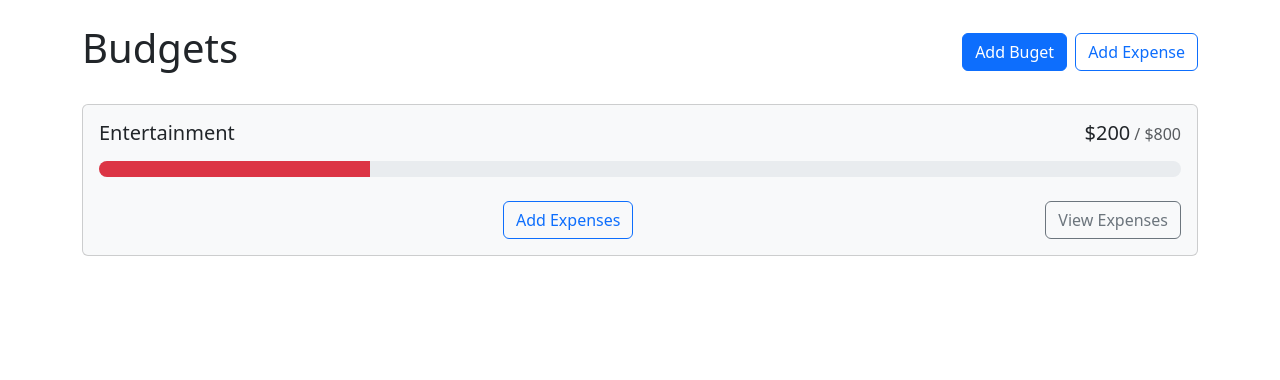
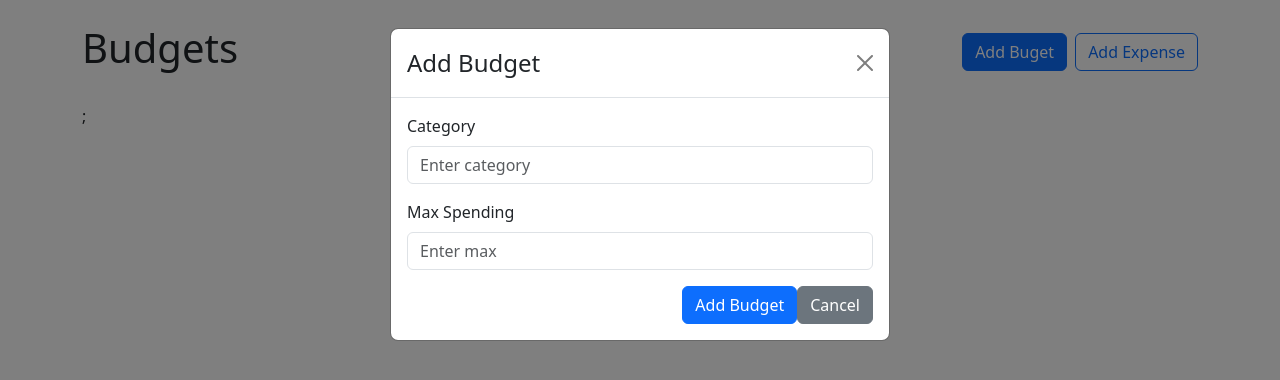
Before and after one commit to jessvasq/Budget-App, a React (Create React App) app in the folder budget-app/: page / in a window 1280 px wide. Both pictures are taken after a click on the button "Add Buget". Shown: the top 380 px of the page. Built offline with nearby package versions, Linux system fonts and the light colour scheme.

Commit message:
adding budgets functionality

```diff
--- a/budget-app/src/App.js
+++ b/budget-app/src/App.js
@@ -1,23 +1,50 @@
 import { Container, Stack, Button} from 'react-bootstrap';
 import './App.css';
 import BudgetCard from './components/BudgetCard';
+import AddBudget from './components/AddBudget';
+import {React, useState} from 'react';
+import { useBudgets } from './contexts/BudgetsContext';
+
 
 function App() {
-  return <Container className='my-4'>
+  // We'll use React.useState to keep track of whether the modal is open or not, by default it's false/closed
+  const [showAddBudgetModal, setShowAddBudgetModal] = useState(false);
+  // We'll use the useBudgets hook to get the budgets from the BudgetsContext
+  const {budgets, getBudgetsExpenses} = useBudgets();
+
+  return(
+  <>
+  <Container className='my-4'>
     <Stack direction='horizontal' gap='2' className='mb-4'>
       <h1 className='me-auto'> Budgets </h1>
-      <Button variant='primary'> Add Buget </Button>
+      {/* onClick function will set the state of showAddBudgetModal to true, which will open the modal, so that whenever we click on the show modal we'll see the pop-up to add a new budget */}
+      <Button variant='primary' onClick={()=> setShowAddBudgetModal(true)}> Add Buget </Button>
       <Button variant='outline-primary'> Add Expense </Button>
     </Stack>
+
+
     <div id = "grid-container">
-      <BudgetCard
-        name='Entertainment'
-        gray
-        amount={200}
-        max={800}>
-      </BudgetCard>
+      {/* TO-DO: Create a separate component for the BudgetCard */}
+      {/* we'll loop through the budgets array and render a BudgetCard for each budget */}
+      {budgets.map(budget => {
+        //this function will take all the expenses, add all the amounts together, and return the total amount of expenses for a specific budget/category
+        const amount = getBudgetsExpenses(budget.id).reduce((total, expense) => total + expense.amount, 0)
+
+        return(
+        <BudgetCard
+          name={budget.name}
+          amount={0}
+          max={budget.max}
+        />
+        )
+      })
+        };
+
     </div>
   </Container>
+  <AddBudget show={showAddBudgetModal} handleClose={() => setShowAddBudgetModal(false)}/>
+  </>
+  )
 }
 
 export default App;
--- /dev/null
+++ b/budget-app/src/components/AddBudget.js
@@ -0,0 +1,51 @@
+import {React, useRef} from 'react';
+import { Form, Modal, Button } from 'react-bootstrap';
+import { useBudgets } from '../contexts/BudgetsContext';
+
+
+
+export default function AddBudget({  show, handleClose }) {
+    //nameRef is a reference to the input field
+    const nameRef = useRef();
+    const maxRef = useRef();
+    const { addBudget } = useBudgets();
+    const handleSubmit = (e) => {
+        // Prevents page from refreshing
+        e.preventDefault();
+
+        // Add budget to the list by calling the function 'addBudget' from useBudgets and passing in the name and max as parameters
+        addBudget({
+                name: nameRef.current.value,
+                //use parseFloat to convert the string to a number
+                max: parseFloat(maxRef.current.value),
+            })
+        // whenever we submit, we'll close the modal
+            handleClose();
+    };
+
+    return (
+        <Modal show={show} onHide={handleClose}>
+            <Form onSubmit={handleSubmit}>
+                <Modal.Header closeButton>
+                    <Modal.Title> Add Budget </Modal.Title>
+                </Modal.Header>
+                <Modal.Body>
+                    {/* We'll use Form to add budget */}
+                    <Form.Group className = 'mb-3' controlId='name'>
+                        <Form.Label> Category </Form.Label>
+                        {/* User's input */}
+                        <Form.Control ref= {nameRef} type='text' placeholder='Enter category' required />
+                    </Form.Group>
+                    <Form.Group className='mb-3' controlId='max-spending'>
+                        <Form.Label> Max Spending </Form.Label>
+                        <Form.Control ref= {maxRef} type='number' placeholder='Enter max' requiredmin={0} step={.01}/>
+                    </Form.Group>
+                    <div className='d-flex justify-content-end'>
+                        <Button variant='primary' type='submit'> Add Budget </Button>
+                        <Button variant='secondary' onClick={handleClose}> Cancel </Button>
+                    </div>
+                </Modal.Body>
+            </Form>
+        </Modal>
+  )
+};
```
